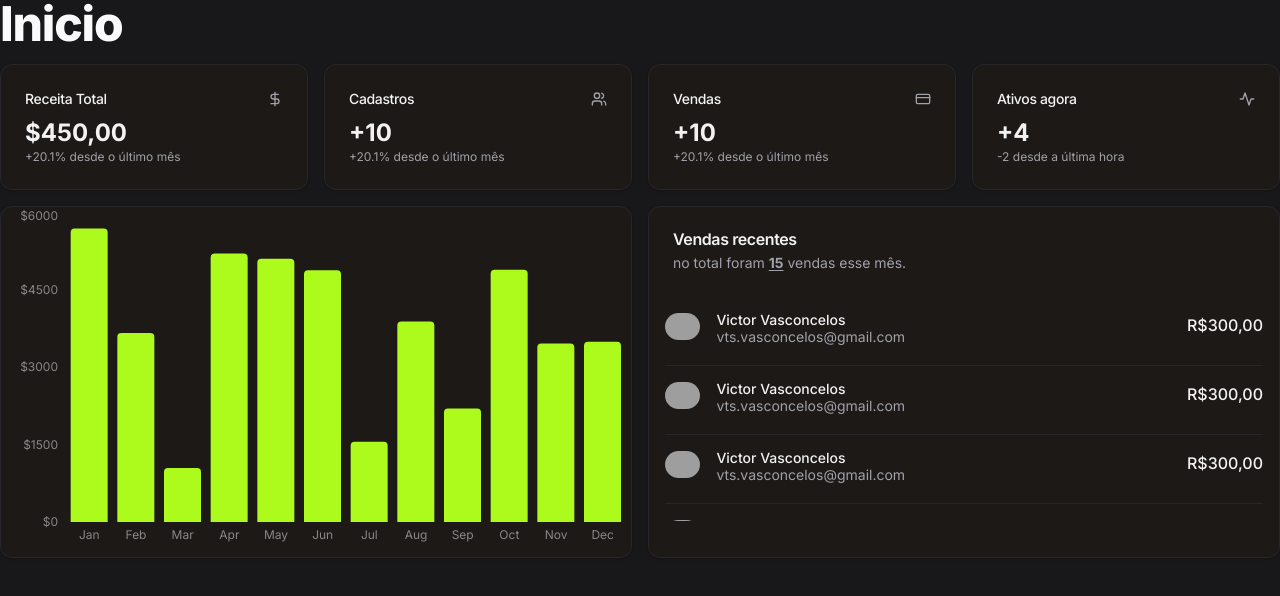
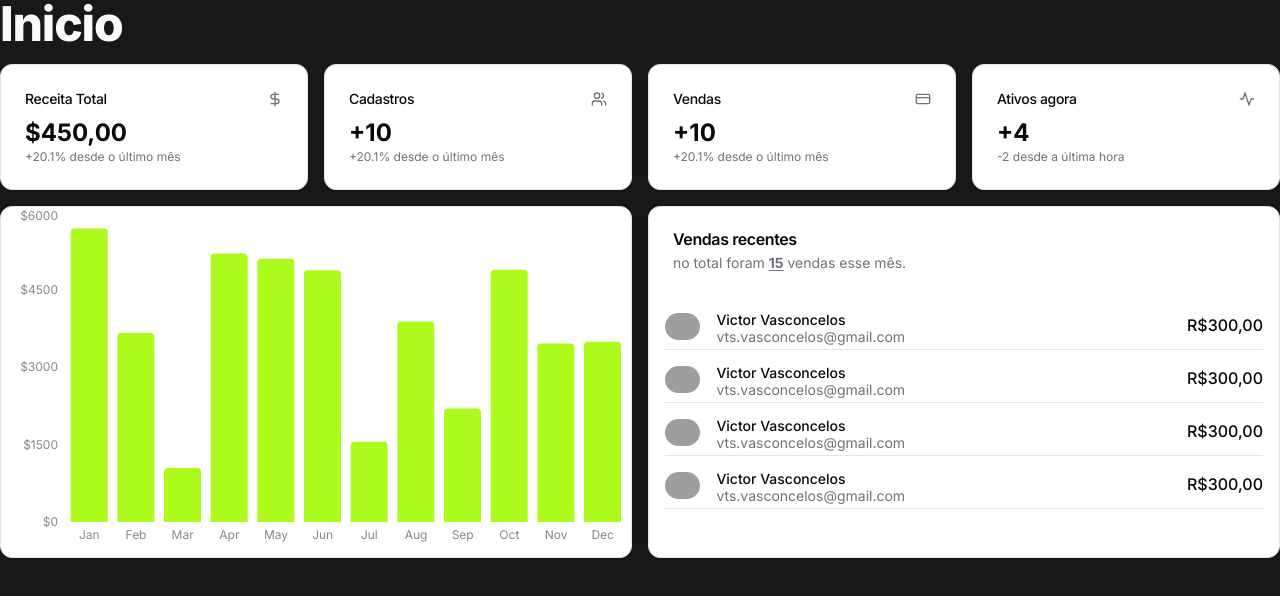
Before and after one commit to VtVasconcelos/shadcn-dashboard, a Next.js app: page / in a window 1280 px wide. Shown: the top 596 px of the page. Built offline with nearby package versions, Linux system fonts and the light colour scheme; grey boxes are pictures that could not be loaded.

Commit message:
feat: add UUID for unique keys

```diff
--- a/app/layout.tsx
+++ b/app/layout.tsx
@@ -20,7 +20,7 @@ export default function RootLayout({
       <body className={inter.className}>
         <ThemeProvider
           attribute="class"
-          defaultTheme="dark"
+          defaultTheme="system"
           enableSystem
           disableTransitionOnChange
         >
--- a/components/pages/home/recents.tsx
+++ b/components/pages/home/recents.tsx
@@ -3,6 +3,7 @@ import { Avatar, AvatarFallback, AvatarImage } from "@radix-ui/react-avatar";
 import { HoverCard, HoverCardContent, HoverCardTrigger } from "@radix-ui/react-hover-card";
 import { Separator } from "@radix-ui/react-menubar";
 import { ScrollArea, ScrollAreaCorner, ScrollAreaScrollbar } from "@radix-ui/react-scroll-area";
+import uuid from 'react-uuid';
 
 interface IRow {
     name: string,
@@ -116,7 +117,7 @@ export function Recents() {
         <div className="">
             <div className="">
                 <ScrollArea className="overflow-hidden overflow-y-auto rounded-md flex flex-col space-y-4 max-h-56 px-4 py-4">
-                    {mockSales.map(row => (<><Row {...row} /><hr /></>))}
+                    {mockSales.map(row => (<div key={uuid()}><Row {...row} /><hr /></div>))}
                 </ScrollArea>
             </div>
         </div>
```
Also changed, not shown: package.json (+4 -3 lines), 1 other file (tests, documents, lock files or other folders).
